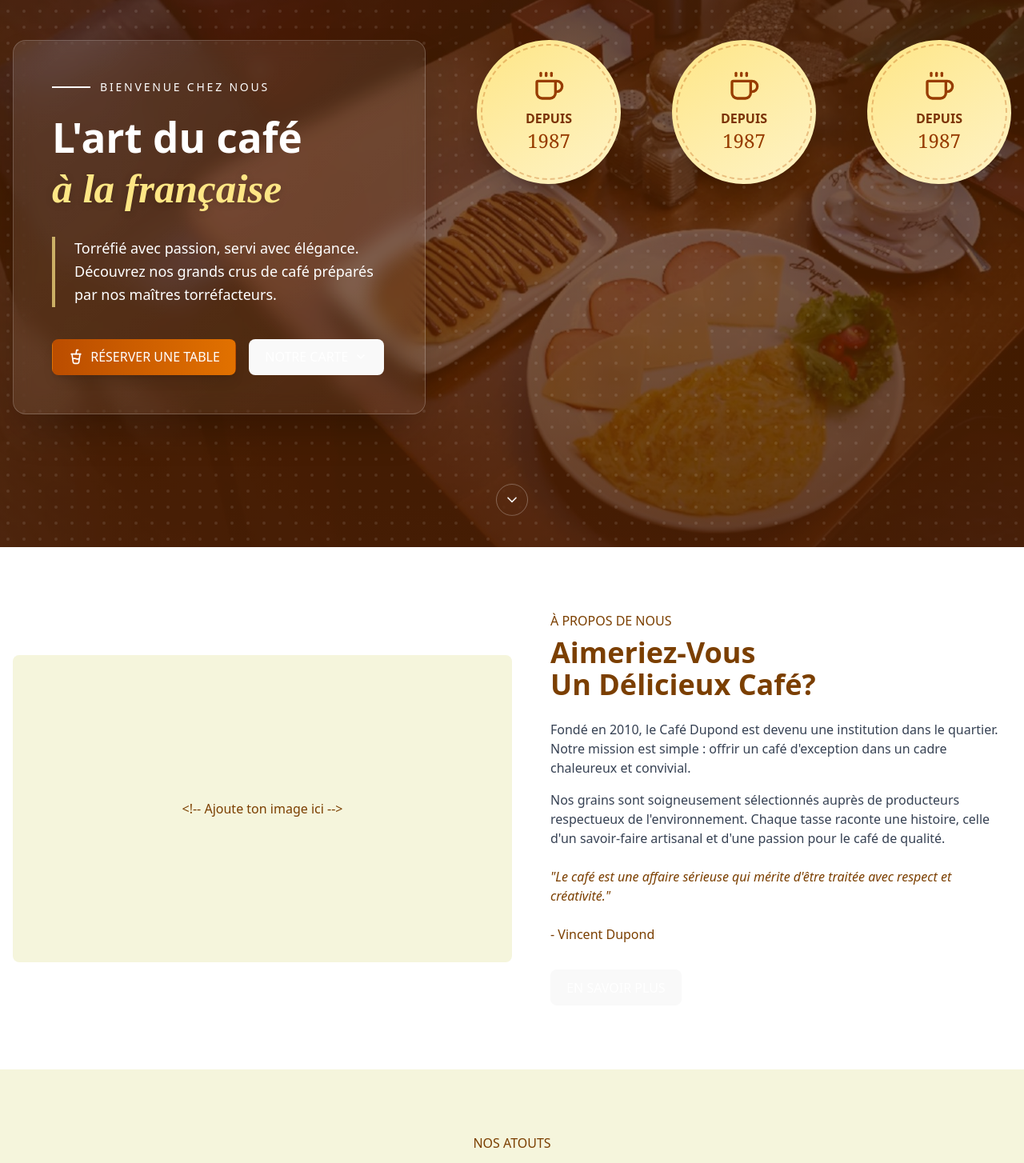
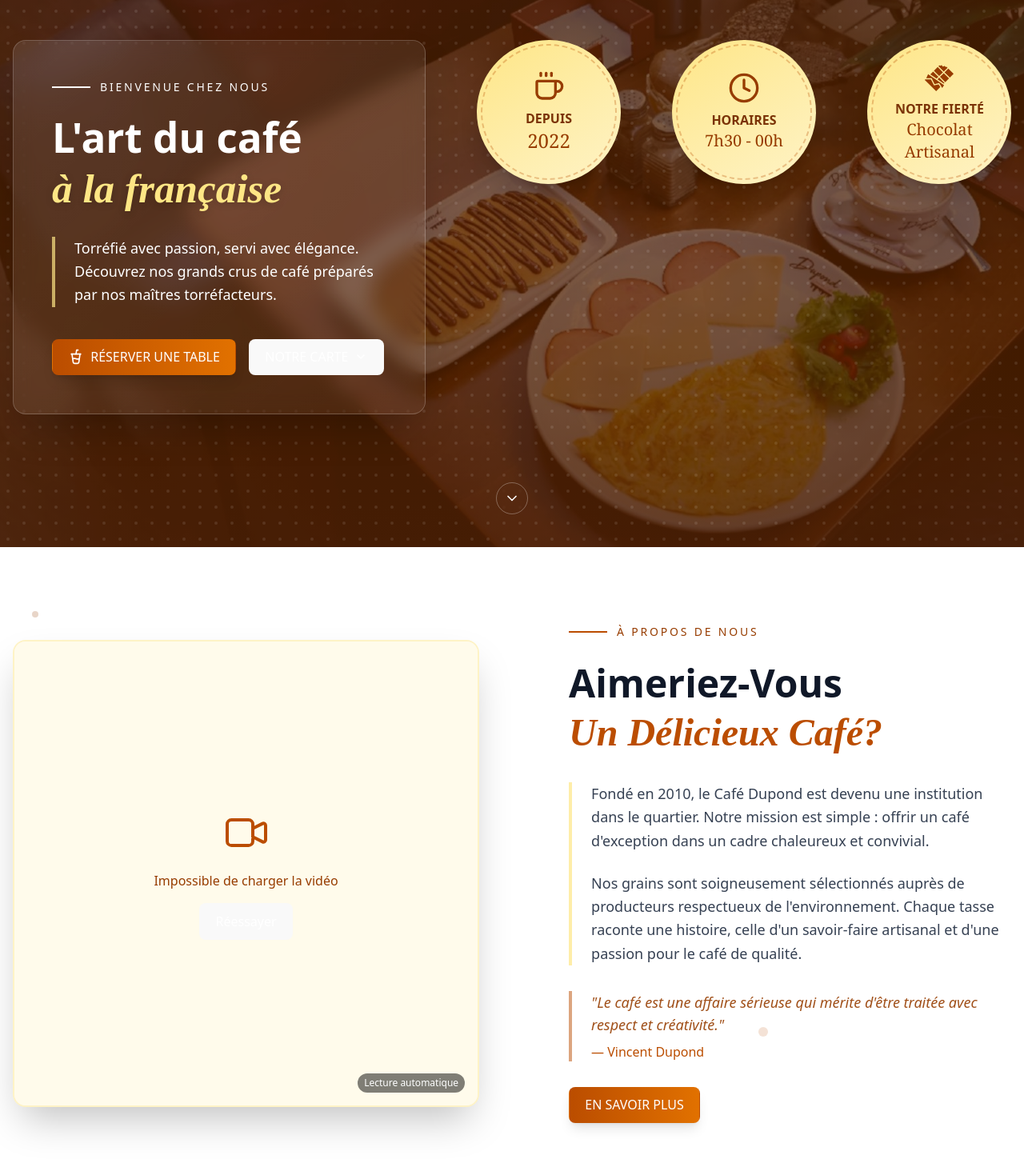
Before and after one commit to fvllonline/dupondweb, a React (Vite) app: page / in a window 1280 px wide. Shown: the part 116-1570 px from the top of the page at 80% size. Built offline with nearby package versions, Linux system fonts and the light colour scheme.

Commit message:
AboutUs First Modif

```diff
--- a/package.json
+++ b/package.json
@@ -15,6 +15,7 @@
     "lucide-react": "^0.503.0",
     "react": "^19.0.0",
     "react-dom": "^19.0.0",
+    "react-icons": "^5.5.0",
     "tailwindcss": "^4.1.4"
   },
   "devDependencies": {
--- a/src/components/AboutUs.jsx
+++ b/src/components/AboutUs.jsx
@@ -1,36 +1,149 @@
+"use client"
+
+import { useRef, useEffect, useState } from "react"
+import vidAbt from "../assets/vidabt.mp4" // Assurez-vous que le chemin est correct
+
 const AboutUs = () => {
+  const videoRef = useRef(null)
+  const [videoError, setVideoError] = useState(false)
+
+  // Gestion améliorée de la vidéo
+  useEffect(() => {
+    if (videoRef.current) {
+      // Configuration de la vidéo
+      videoRef.current.loop = true
+      videoRef.current.muted = true
+
+      // Tentative de lecture automatique
+      const playVideo = async () => {
+        try {
+          await videoRef.current.play()
+        } catch (error) {
+          console.error("Erreur de lecture vidéo:", error)
+          setVideoError(true)
+        }
+      }
+
+      playVideo()
+    }
+
+    return () => {
+      // Nettoyage lors du démontage du composant
+      if (videoRef.current) {
+        videoRef.current.pause()
+        videoRef.current.src = ""
+        videoRef.current.load()
+      }
+    }
+  }, [])
+
+  // Gestionnaire d'erreur pour la vidéo
+  const handleVideoError = () => {
+    console.error("Erreur de chargement de la vidéo")
+    setVideoError(true)
+  }
+
   return (
-    <section className="py-20 bg-white" id="à-propos">
+    <section className="relative py-24 bg-white overflow-hidden" id="à-propos">
+      {/* Éléments décoratifs inspirés du HeroSection */}
+      <div className="absolute top-20 left-10 w-2 h-2 rounded-full bg-amber-800/40 animate-pulse"></div>
+      <div className="absolute bottom-1/4 right-1/4 w-3 h-3 rounded-full bg-amber-700/30 animate-pulse"></div>
+
       <div className="container mx-auto px-4">
-        <div className="flex flex-col md:flex-row items-center">
-          <div className="md:w-1/2 mb-10 md:mb-0">
-            {/* Image ici */}
-            <div className="bg-[#F5F5DC] h-80 md:h-96 rounded-lg flex items-center justify-center">
-              <span className="text-[#7B3F00]">&lt;!-- Ajoute ton image ici --&gt;</span>
+        <div className="flex flex-col lg:flex-row items-center gap-12 lg:gap-20">
+          {/* Vidéo 1:1 en boucle avec gestion d'erreur */}
+          <div className="w-full lg:w-1/2 aspect-square rounded-2xl overflow-hidden shadow-2xl border-2 border-amber-100 relative bg-amber-50">
+            {!videoError ? (
+              <video
+                ref={videoRef}
+                autoPlay
+                muted
+                playsInline
+                loop
+                className="w-full h-full object-cover"
+                onError={handleVideoError}
+              >
+                <source src={vidAbt} type="video/mp4" />
+                Votre navigateur ne supporte pas les vidéos HTML5
+              </video>
+            ) : (
+              <div className="absolute inset-0 flex flex-col items-center justify-center bg-amber-50 p-6 text-center">
+                <svg
+                  xmlns="http://www.w3.org/2000/svg"
+                  className="h-16 w-16 text-amber-700 mb-4"
+                  fill="none"
+                  viewBox="0 0 24 24"
+                  stroke="currentColor"
+                >
+                  <path
+                    strokeLinecap="round"
+                    strokeLinejoin="round"
+                    strokeWidth={1.5}
+                    d="M15 10l4.553-2.276A1 1 0 0121 8.618v6.764a1 1 0 01-1.447.894L15 14M5 18h8a2 2 0 002-2V8a2 2 0 00-2-2H5a2 2 0 00-2 2v8a2 2 0 002 2z"
+                  />
+                </svg>
+                <p className="text-amber-800 font-medium">Impossible de charger la vidéo</p>
+                <button
+                  onClick={() => {
+                    setVideoError(false)
+                    if (videoRef.current) {
+                      videoRef.current.load()
+                      videoRef.current.play()
+                    }
+                  }}
+                  className="mt-4 px-4 py-2 bg-amber-700 text-white rounded-lg hover:bg-amber-600 transition-colors"
+                >
+                  Réessayer
+                </button>
+              </div>
+            )}
+
+            {/* Indicateur de lecture */}
+            <div className="absolute bottom-4 right-4 bg-black/50 text-white text-xs px-2 py-1 rounded-full backdrop-blur-sm">
+              Lecture automatique
             </div>
           </div>
 
-          <div className="md:w-1/2 md:pl-12">
-            <p className="text-[#7B3F00] font-medium mb-2">À PROPOS DE NOUS</p>
-            <h2 className="text-3xl md:text-4xl font-bold text-[#7B3F00] mb-6">
-              Aimeriez-Vous
-              <br />
+          {/* Contenu texte - Style inspiré du HeroSection */}
+          <div className="w-full lg:w-1/2 lg:pl-8">
+            {/* En-tête avec ligne décorative */}
+            <div className="flex items-center mb-6">
+              <div className="h-[2px] w-12 bg-amber-700 mr-3"></div>
+              <p className="text-amber-800 font-medium text-sm uppercase tracking-[0.2em]">À PROPOS DE NOUS</p>
+            </div>
+
+            {/* Titre avec typographie harmonisée */}
+            <h2 className="text-4xl md:text-5xl font-bold text-gray-900 mb-8 leading-tight">
+              <span className="block">Aimeriez-Vous</span>
+              <span className="font-serif italic text-amber-700" style={{ fontFamily: "'Playfair Display', serif" }}>
                 Un Délicieux Café?
+              </span>
             </h2>
-            <p className="text-gray-700 mb-4">
+
+            {/* Texte avec bordure subtile comme HeroSection */}
+            <div className="border-l-4 border-amber-200/70 pl-6 mb-8">
+              <p className="text-gray-700 text-lg leading-relaxed mb-6">
                 Fondé en 2010, le Café Dupond est devenu une institution dans le quartier. Notre mission est simple :
                 offrir un café d'exception dans un cadre chaleureux et convivial.
               </p>
-            <p className="text-gray-700 mb-6">
+              <p className="text-gray-700 text-lg leading-relaxed">
                 Nos grains sont soigneusement sélectionnés auprès de producteurs respectueux de l'environnement. Chaque
                 tasse raconte une histoire, celle d'un savoir-faire artisanal et d'une passion pour le café de qualité.
               </p>
-            <p className="text-[#7B3F00] font-medium italic mb-6">
+            </div>
+
+            {/* Citation avec style amélioré */}
+            <blockquote className="border-l-4 border-amber-700/50 pl-6 my-8">
+              <p className="text-amber-800/90 text-lg italic font-medium">
                 "Le café est une affaire sérieuse qui mérite d'être traitée avec respect et créativité."
               </p>
-            <p className="text-[#7B3F00] font-medium mb-8">- Vincent Dupond</p>
-            <button className="bg-[#7B3F00] text-white px-6 py-3 rounded hover:bg-[#7B3F00]/90 transition-colors">
-              EN SAVOIR PLUS
+              <footer className="text-amber-700 font-medium mt-2">— Vincent Dupond</footer>
+            </blockquote>
+
+            {/* Bouton avec effet comme HeroSection */}
+            <button className="group relative overflow-hidden bg-gradient-to-r from-amber-700 to-amber-600 text-white px-8 py-3.5 rounded-lg transition-all duration-300 font-medium shadow-lg hover:shadow-amber-900/30">
+              <span className="relative z-10">EN SAVOIR PLUS</span>
+              <span className="absolute inset-0 bg-gradient-to-r from-amber-600 to-amber-500 translate-y-full group-hover:translate-y-0 transition-transform duration-300"></span>
             </button>
           </div>
         </div>
@@ -39,4 +152,4 @@ const AboutUs = () => {
   )
 }
 
-export default AboutUs
+export default AboutUs;
--- a/src/components/HeroSection.jsx
+++ b/src/components/HeroSection.jsx
@@ -3,6 +3,8 @@
 import { useState, useEffect } from "react"
 import { ChevronDown, Coffee, CupSoda } from "lucide-react"
 import herobg from "../assets/herobg.jpg"
+import { FiClock, FiCoffee } from "react-icons/fi";
+import { GiChocolateBar } from "react-icons/gi";
 
 const HeroSection = () => {
   const [scrolled, setScrolled] = useState(0)
@@ -107,34 +109,36 @@ const HeroSection = () => {
                 <div className="text-center transform -rotate-12 hover:rotate-0 transition-transform duration-500">
                   <Coffee className="w-10 h-10 text-amber-800 mx-auto mb-2" />
                   <p className="text-amber-900 font-bold">DEPUIS</p>
-                  <p className="text-amber-800 text-2xl font-serif">1987</p>
+                  <p className="text-amber-800 text-2xl font-serif">2022</p>
                 </div>
               </div>
             </div>
           </div>
+{/* Badge - Horaires */}
 <div className="hidden md:flex relative">
   <div className="w-[180px] h-[180px] rounded-full bg-gradient-to-br from-amber-200 to-amber-100 flex items-center justify-center shadow-xl rotate-12 hover:rotate-0 transition-transform duration-500">
     <div className="w-[170px] h-[170px] rounded-full border-2 border-dashed border-amber-700/30 flex items-center justify-center">
       <div className="text-center transform -rotate-12 hover:rotate-0 transition-transform duration-500">
-                  <Coffee className="w-10 h-10 text-amber-800 mx-auto mb-2" />
-                  <p className="text-amber-900 font-bold">DEPUIS</p>
-                  <p className="text-amber-800 text-2xl font-serif">1987</p>
-                </div>
-              </div>
-            </div>
-          </div>
-          <div className="hidden md:flex relative">
-            <div className="w-[180px] h-[180px] rounded-full bg-gradient-to-br from-amber-200 to-amber-100 flex items-center justify-center shadow-xl rotate-12 hover:rotate-0 transition-transform duration-500">
-              <div className="w-[170px] h-[170px] rounded-full border-2 border-dashed border-amber-700/30 flex items-center justify-center">
-                <div className="text-center transform -rotate-12 hover:rotate-0 transition-transform duration-500">
-                  <Coffee className="w-10 h-10 text-amber-800 mx-auto mb-2" />
-                  <p className="text-amber-900 font-bold">DEPUIS</p>
-                  <p className="text-amber-800 text-2xl font-serif">1987</p>
+        <FiClock className="w-10 h-10 text-amber-800 mx-auto mb-2" /> {/* Icône horloge */}
+        <p className="text-amber-900 font-bold">HORAIRES</p>
+        <p className="text-amber-800 text-xl font-serif">7h30 - 00h</p>
       </div>
     </div>
   </div>
 </div>
 
+{/* Badge - Spécialité Chocolat */}
+<div className="hidden md:flex relative">
+  <div className="w-[180px] h-[180px] rounded-full bg-gradient-to-br from-amber-200 to-amber-100 flex items-center justify-center shadow-xl rotate-12 hover:rotate-0 transition-transform duration-500">
+    <div className="w-[170px] h-[170px] rounded-full border-2 border-dashed border-amber-700/30 flex items-center justify-center">
+      <div className="text-center transform -rotate-12 hover:rotate-0 transition-transform duration-500">
+        <GiChocolateBar className="w-10 h-10 text-amber-800 mx-auto mb-2" /> {/* Nouvelle icône chocolat */}
+        <p className="text-amber-900 font-bold">NOTRE FIERTÉ</p>
+        <p className="text-amber-800 text-xl font-serif">Chocolat <br />Artisanal</p>
+      </div>
+    </div>
+  </div>
+</div>
         </div>
       </div>
 
```
Also changed, not shown: 2 other files (tests, documents, lock files or other folders). Lines whose indentation alone changed are shown as unchanged.
